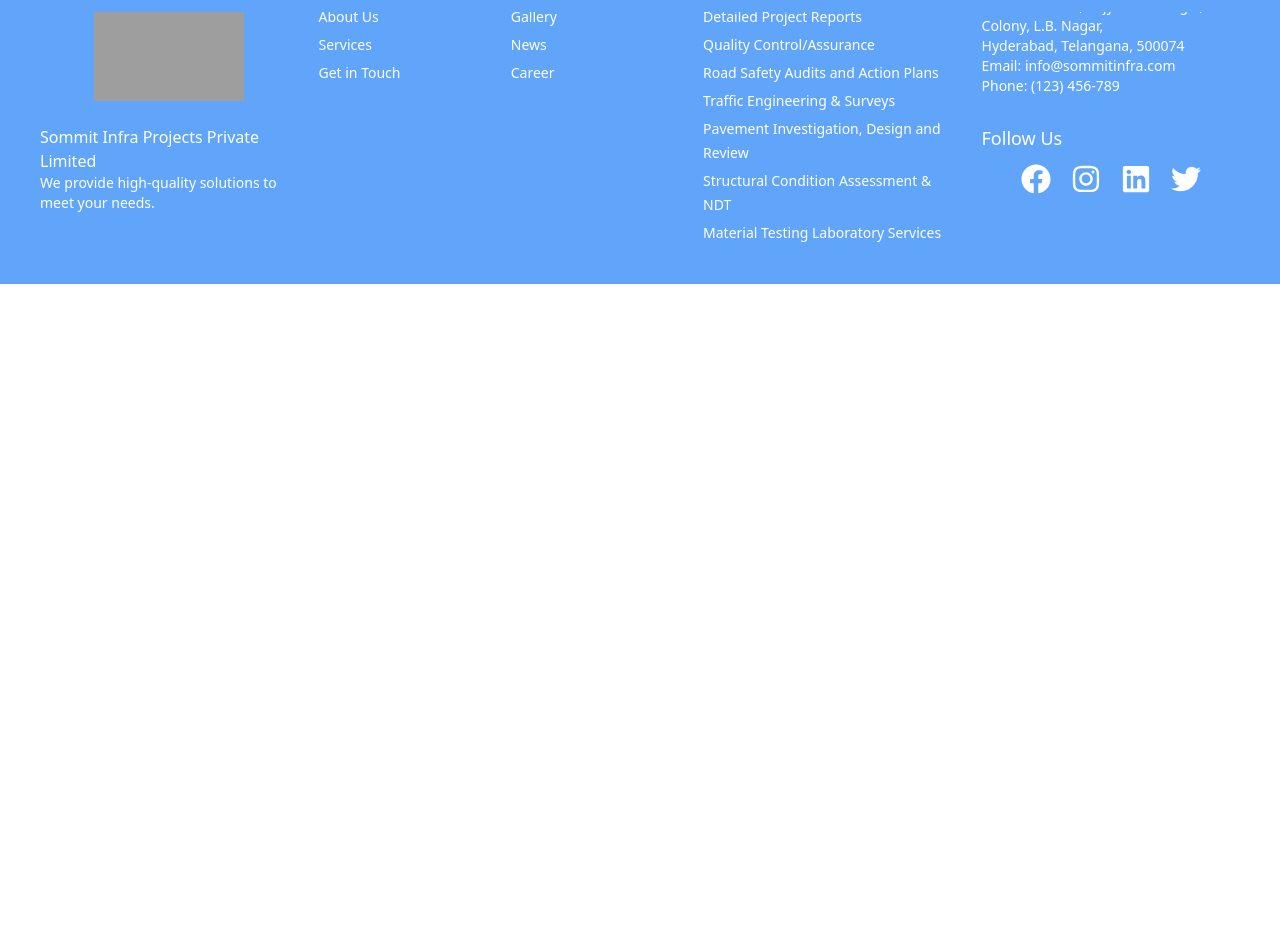
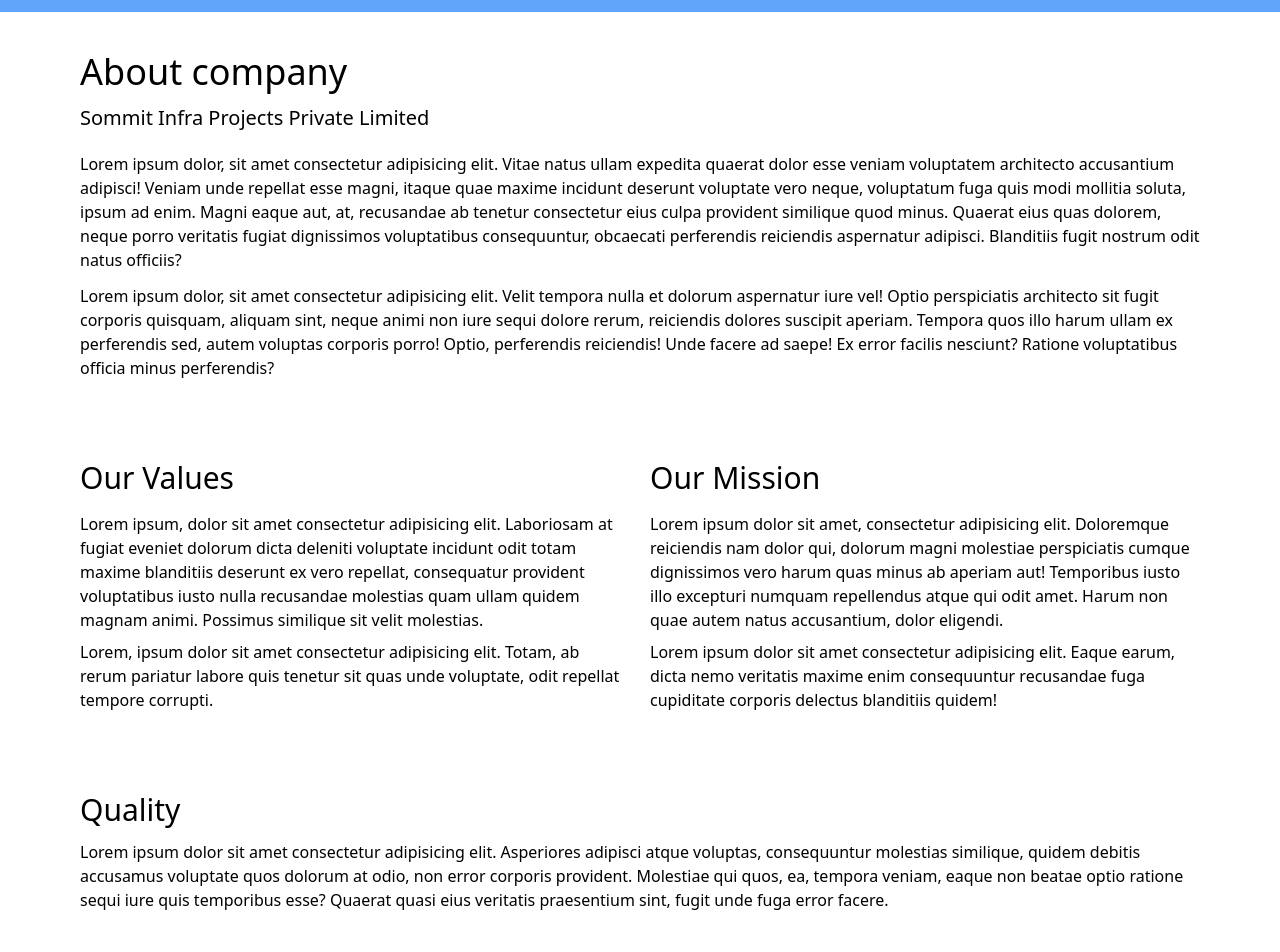
Before and after one commit to vikaskushwah738/somment_infa_Projects, a Next.js app: page /about-us in a window 1280 px wide. Shown: the part 100-1052 px from the top of the page. Before the commit the page ends 800 px from the top, so only its background shows below. Built offline with nearby package versions, Linux system fonts and the light colour scheme; grey boxes are pictures that could not be loaded.

Commit message:
minnerc chanages in projects

```diff
--- a/app/about-us/page.tsx
+++ b/app/about-us/page.tsx
@@ -1,9 +1,33 @@
+import OurClient from "@/components/OurClient";
 
 
 export default function About() {
   return (
-    <main className="">
-      <h1></h1>
+    <main className="lg:pt-28 md:pt-24 pt-20">
+      <section className="lg:px-20 md:px-10 px-5 py-10">
+        <h1 className="lg:text-4xl md:text-3xl text-2xl font-medium ">About company</h1>
+        <h2 className="text-xl font-light pt-3">Sommit Infra Projects Private Limited</h2>
+        <p className="pt-5">Lorem ipsum dolor, sit amet consectetur adipisicing elit. Vitae natus ullam expedita quaerat dolor esse veniam voluptatem architecto accusantium adipisci! Veniam unde repellat esse magni, itaque quae maxime incidunt deserunt voluptate vero neque, voluptatum fuga quis modi mollitia soluta, ipsum ad enim. Magni eaque aut, at, recusandae ab tenetur consectetur eius culpa provident similique quod minus. Quaerat eius quas dolorem, neque porro veritatis fugiat dignissimos voluptatibus consequuntur, obcaecati perferendis reiciendis aspernatur adipisci. Blanditiis fugit nostrum odit natus officiis?</p>
+        <p className="pt-3">Lorem ipsum dolor, sit amet consectetur adipisicing elit. Velit tempora nulla et dolorum aspernatur iure vel! Optio perspiciatis architecto sit fugit corporis quisquam, aliquam sint, neque animi non iure sequi dolore rerum, reiciendis dolores suscipit aperiam. Tempora quos illo harum ullam ex perferendis sed, autem voluptas corporis porro! Optio, perferendis reiciendis! Unde facere ad saepe! Ex error facilis nesciunt? Ratione voluptatibus officia minus perferendis?</p>
+      </section>
+      <section className="lg:px-20 md:px-10 px-5 py-10 lg:flex lg:gap-5">
+        <div className="lg:w-1/2">
+          <h2 className="text-3xl font-medium ">Our Values</h2>
+          <p className="pt-4">Lorem ipsum, dolor sit amet consectetur adipisicing elit. Laboriosam at fugiat eveniet dolorum dicta deleniti voluptate incidunt odit totam maxime blanditiis deserunt ex vero repellat, consequatur provident voluptatibus iusto nulla recusandae molestias quam ullam quidem magnam animi. Possimus similique sit velit molestias.</p>
+          <p className="pt-2">Lorem, ipsum dolor sit amet consectetur adipisicing elit. Totam, ab rerum pariatur labore quis tenetur sit quas unde voluptate, odit repellat tempore corrupti.</p>
+        </div>
+        <div className=" lg:w-1/2">
+          <h2 className="text-3xl font-medium">Our Mission</h2>
+          <p className="pt-4">Lorem ipsum dolor sit amet, consectetur adipisicing elit. Doloremque reiciendis nam dolor qui, dolorum magni molestiae perspiciatis cumque dignissimos vero harum quas minus ab aperiam aut! Temporibus iusto illo excepturi numquam repellendus atque qui odit amet. Harum non quae autem natus accusantium, dolor eligendi.</p>
+           <p className="pt-2">Lorem ipsum dolor sit amet consectetur adipisicing elit. Eaque earum, dicta nemo veritatis maxime enim consequuntur recusandae fuga cupiditate corporis delectus blanditiis quidem!</p>
+        </div>
+
+      </section>
+      <section className="lg:px-20 md:px-10 px-5 py-10 ">
+        <h2 className="text-3xl font-medium">Quality</h2>
+        <p className="pt-3">Lorem ipsum dolor sit amet consectetur adipisicing elit. Asperiores adipisci atque voluptas, consequuntur molestias similique, quidem debitis accusamus voluptate quos dolorum at odio, non error corporis provident. Molestiae qui quos, ea, tempora veniam, eaque non beatae optio ratione sequi iure quis temporibus esse? Quaerat quasi eius veritatis praesentium sint, fugit unde fuga error facere.</p>
+      </section>
+      <OurClient/>
     </main>
   )
 };
--- a/app/contact-us/page.tsx
+++ b/app/contact-us/page.tsx
@@ -2,7 +2,7 @@
 export default function ContactUs()  {
   return (
     <main className="lg:pt-28 md:pt-24 pt-20">
-
+      <p>Contact us</p>
     </main>
   )
 }
--- a/components/HeroSection.tsx
+++ b/components/HeroSection.tsx
@@ -1,14 +1,24 @@
-
-
+import Image from 'next/image';
+import Hero from '@/public/hero.jpg'
 export default function HeroSection() {
     return (
-        <section className="lg:px-20 py-10 lg:flex">
+        <section className="lg:px-20 md:px-10 px-5 py-10 lg:flex lg:gap-5 text-blue-950">
             <div className="lg:w-1/2">
                 <h1 className=" lg:text-3xl md:text-2xl font-medium text-xl text-blue-300">Welcome to Sommit Infra Projects Private Limited</h1>
                 <p className="pt-4 ">Lorem ipsum dolor sit amet consectetur adipisicing elit. At nulla tenetur aliquid, pariatur, rerum eum repellat quos mollitia ipsam, molestiae eaque autem ipsa!.</p>
                 <p className="pt-3">Lorem ipsum dolor sit amet, consectetur adipisicing elit. Dolorem, suscipit ex velit explicabo repudiandae nisi, adipisci iure corporis expedita, rerum et nobis cupiditate eligendi laboriosam eius! Itaque eos est dolores ratione sint atque quasi voluptates aut, excepturi corporis laudantium quisquam! Voluptate quaerat sint repellendus ad?</p>
             </div>
-            <div className="lg:w-1/2"></div>
+            <div className="lg:w-1/2 relative">
+                <Image
+                    alt="Sommit Infra Projects Private Limited Logo"
+                    src={Hero}
+                    fill
+                    style={{ objectFit: 'fill' }}
+                    className="absolute rounded-2xl bg-white"
+                    priority
+                />
+
+            </div>
 
         </section>
     )
--- a/components/MoovingCarousel.tsx
+++ b/components/MoovingCarousel.tsx
@@ -21,7 +21,7 @@ export function CarouselSize() {
   ];
 
   return (
-    <div className="relative overflow-hidden w-full h-60">
+    <div className="relative overflow-hidden w-full ">
       <div className="flex animate-scroll gap-4">
         {mydata.map((src, index) => (
           <div
```
